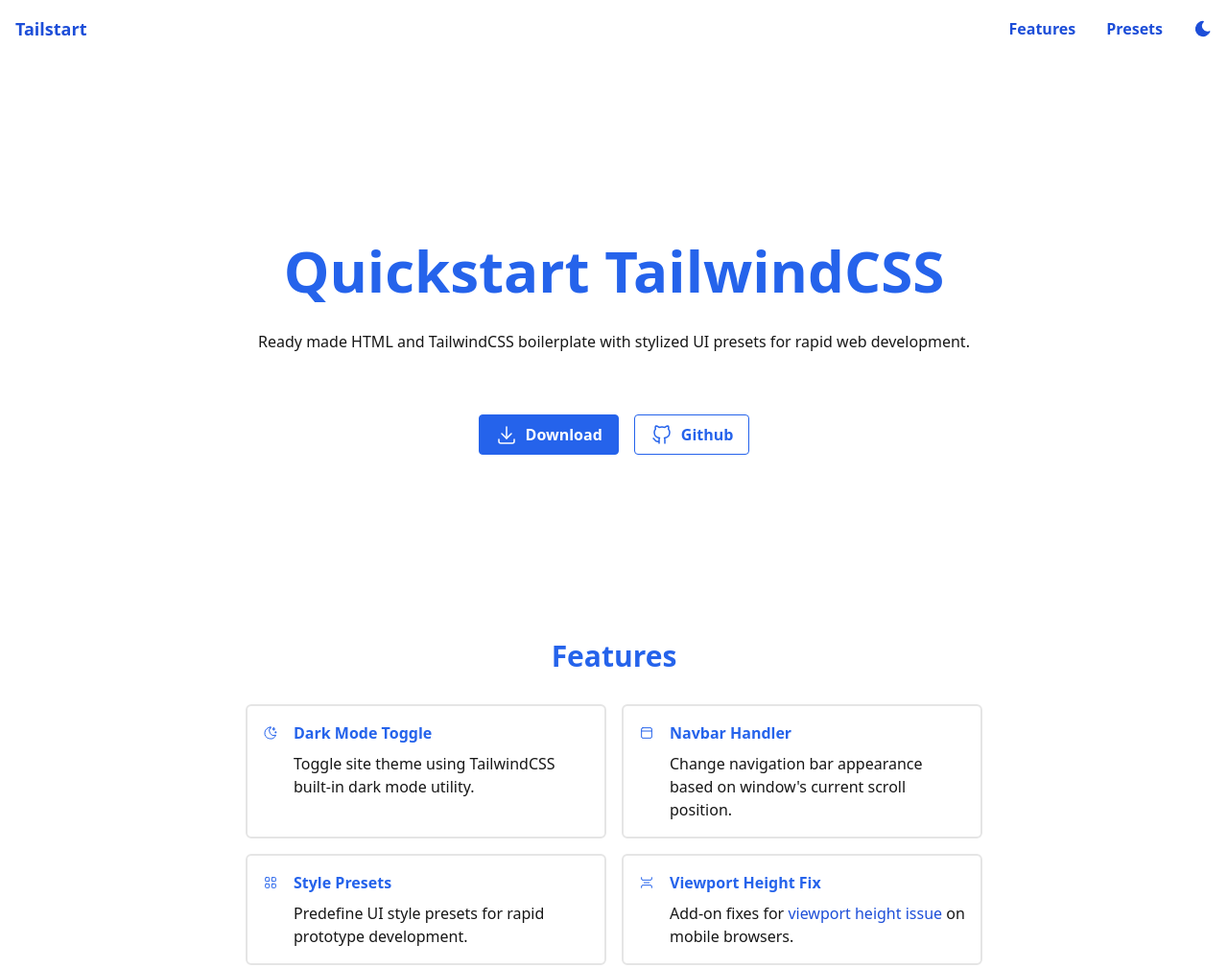
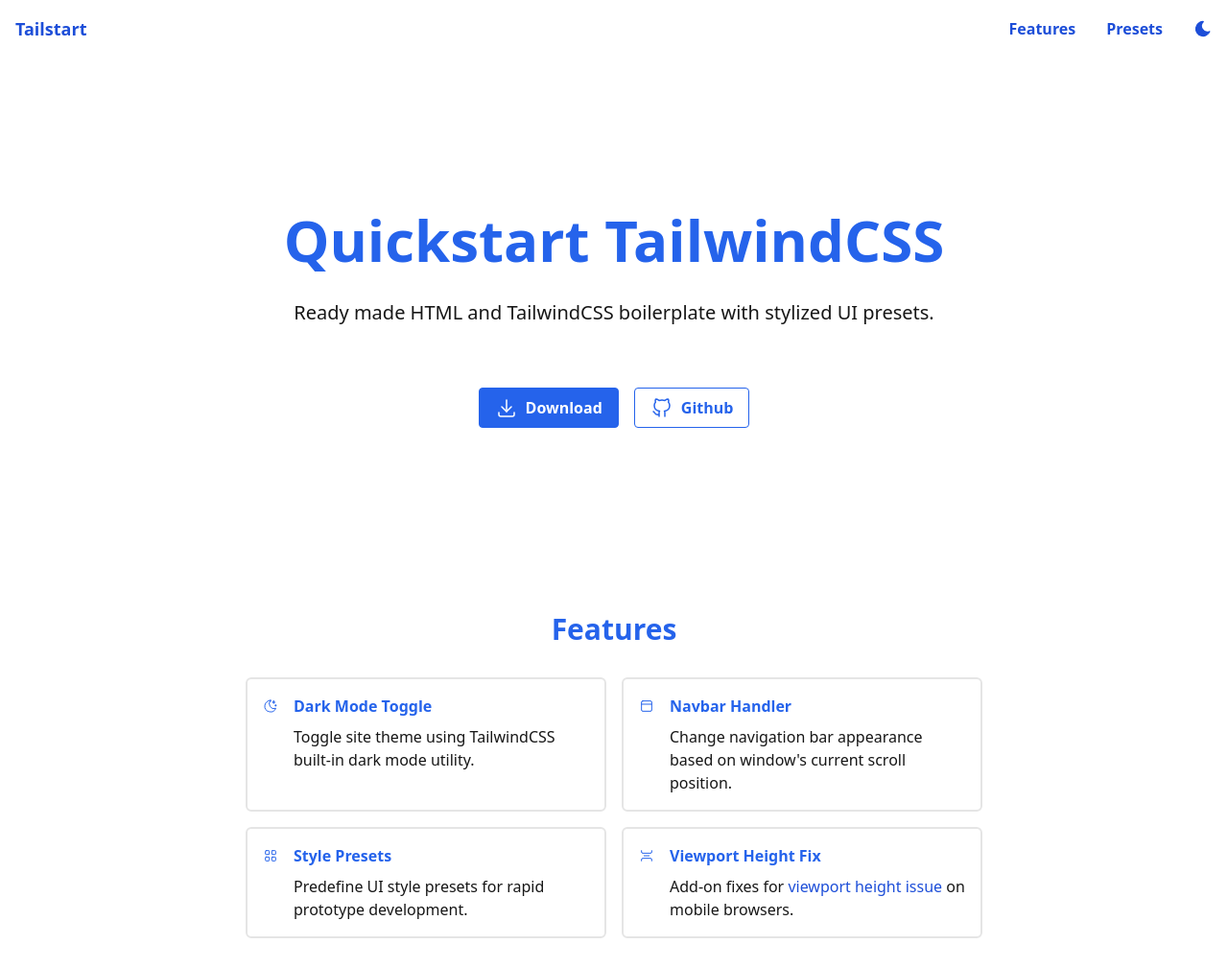
Before and after one commit to mkfizi/tailstart, a website: page index.html in a window 1280 px wide. Shown: the top 1009 px of the page at 96% size. Drawn offline with Linux system fonts and the light colour scheme.

Commit message:
Update header content

```diff
--- a/index.html
+++ b/index.html
@@ -9,7 +9,7 @@
 
     <!-- SEO data -->
     <meta name="title" content="Tailstart">
-    <meta name="description" content="Ready made HTML and TailwindCSS boilerplate with stylized UI presets for rapid web development.">
+    <meta name="description" content="Ready made HTML and TailwindCSS boilerplate with stylized UI presets.">
     <meta name="robots" content="index, follow">
 
     <!-- Credit & Technology Stacks -->
@@ -21,7 +21,7 @@
     <meta property="og:type" content="website">
     <meta property="og:title" content="Tailstart">
     <meta property="og:image" content="https://www.example.com/path/to/image.jpg">
-    <meta property="og:description" content="Ready made HTML and TailwindCSS boilerplate with stylized UI presets for rapid web development.">
+    <meta property="og:description" content="Ready made HTML and TailwindCSS boilerplate with stylized UI presets.">
     <meta property="og:site_name" content="Tailstart">
 
     <!-- Twitter cards -->
@@ -30,7 +30,7 @@
     <meta name="twitter:creator" content="@individual_account">
     <meta name="twitter:url" content="https://www.example.com/path/to/page.html">
     <meta name="twitter:title" content="Tailstart">
-    <meta name="twitter:description" content="Ready made HTML and TailwindCSS boilerplate with stylized UI presets for rapid web development.">
+    <meta name="twitter:description" content="Ready made HTML and TailwindCSS boilerplate with stylized UI presets.">
     <meta name="twitter:image" content="https://www.example.com/path/to/image.jpg">
 
     <!-- Favicon -->
@@ -95,9 +95,9 @@
         <div class="max-w-screen-md mx-auto">
 
             <!-- Header -->
-            <header class="mt-32 text-center">
+            <header class="mt-24 text-center">
                 <h1 class="text-4xl text-blue-600 dark:text-blue-400 md:text-5xl xl:text-6xl"><strong>Quickstart TailwindCSS</strong></h1>
-                <h2 class="mt-8 text-base">Ready made HTML and TailwindCSS boilerplate with stylized UI presets for rapid web development.</h2>
+                <h2 class="mt-8 text-base md:text-lg xl:text-xl">Ready made HTML and TailwindCSS boilerplate with stylized UI presets.</h2>
                 <div class="flex justify-center gap-4 mt-16">
                     <a href="https://github.com/mkfizi/tailstart/raw/main/tailstart.zip" target="_blank" class="inline-block px-4 py-2 text-base font-semibold text-white transition bg-blue-600 border border-blue-600 rounded hover:bg-blue-700 hover:border-blue-700">
                         <span class="flex gap-2">
```
Also changed, not shown: src/css/app.css.
